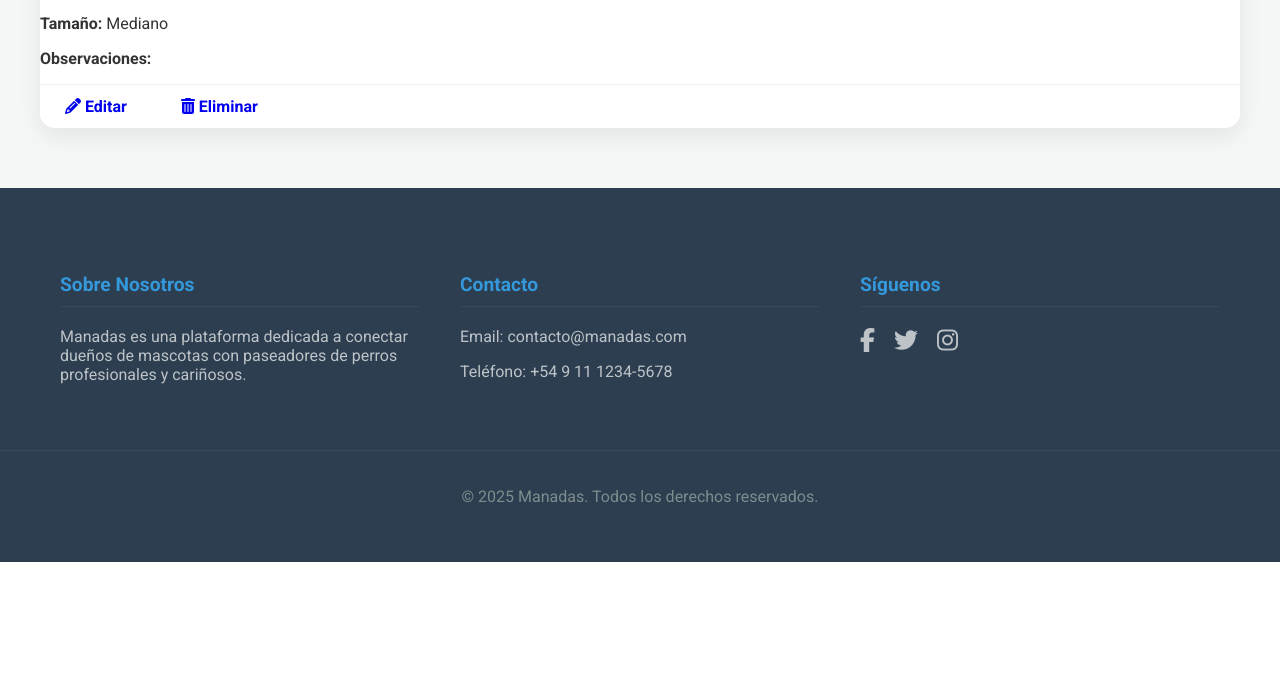
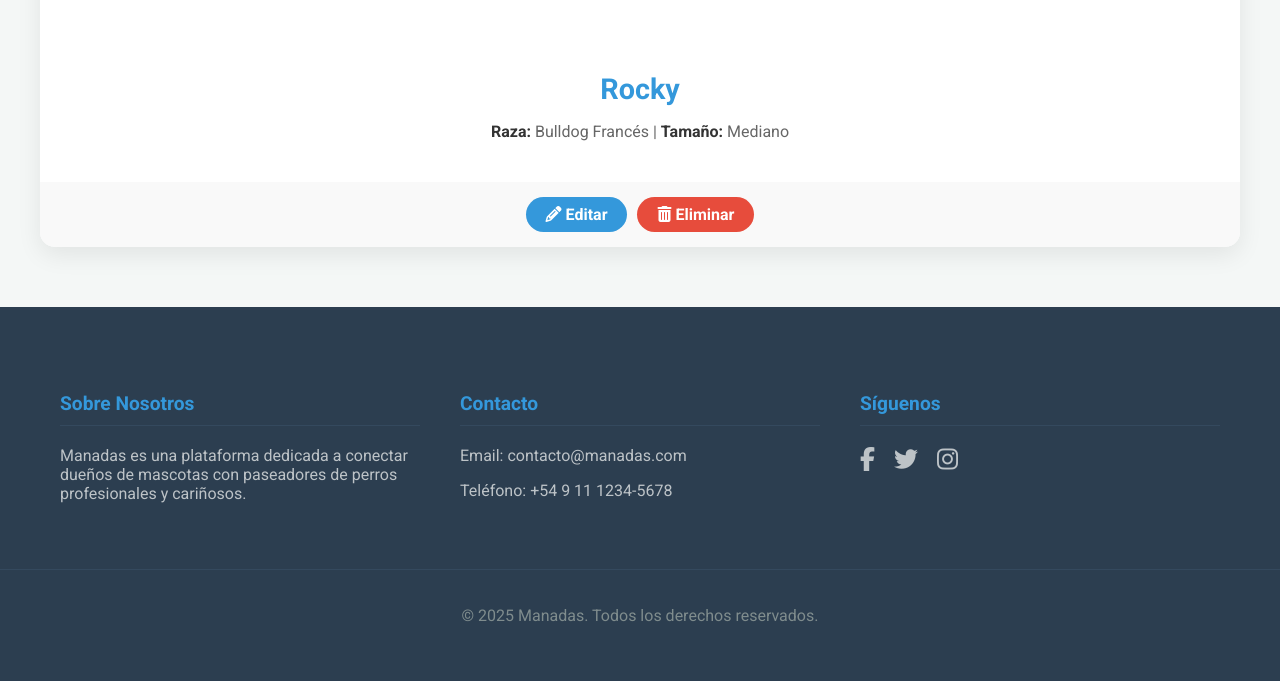
Before and after one commit to augusbarbieri/Grupo6, a PHP site: page /paginas/dueno/perfilUsuarioMisMascotas.php in a window 1280 px wide. Shown: the part 1546-2227 px from the top of the page. Before the commit the page ends 2108 px from the top, so only its background shows below. Run offline with PHP 8.4, Linux system fonts and the light colour scheme; the visitor is signed in with stand-in values (Sample User, id 1); data comes from the database, SQL or seed files in the repository; some libraries are stand-ins or nearby versions.

Commit message:
feat: Mejora el diseño de las tarjetas de mascotas
Se ha actualizado el estilo de las tarjetas de mascotas en la página "Mis Mascotas" para que tengan un aspecto más moderno y limpio, en línea con el diseño general de la aplicación.

- Se ha modificado `Assets/css/new-style.css` para aplicar nuevos estilos a la clase `.pet-card`, incluyendo una mejor tipografía, espaciado y botones rediseñados.
- Se ha actualizado `paginas/dueno/perfilUsuarioMisMascotas.php` para adaptar la estructura del HTML a los nuevos estilos.

```diff
--- a/Assets/css/new-style.css
+++ b/Assets/css/new-style.css
@@ -350,6 +350,7 @@ body {
     height: 100%;
     display: flex;
     flex-direction: column;
+    overflow: hidden; /* Asegura que la imagen respete los bordes redondeados */
 }
 
 .pet-card:hover {
@@ -358,19 +359,66 @@ body {
 }
 
 .pet-card .card-img-top {
-    border-radius: 15px 15px 0 0;
     height: 200px;
     object-fit: cover;
+    width: 100%;
 }
 
 .pet-card .card-body {
-    flex-grow: 1; /* Asegura que el cuerpo de la tarjeta ocupe el espacio disponible */
+    flex-grow: 1;
+    padding: 25px;
+    text-align: center;
+}
+
+.pet-card .card-title {
+    font-size: 1.8em;
+    font-weight: 700;
+    color: #3498DB;
+    margin-bottom: 15px;
+}
+
+.pet-card .card-text {
+    color: #666;
+    margin-bottom: 8px;
+}
+
+.pet-card .card-text strong {
+    color: #333;
 }
 
 .pet-card .card-footer {
-    background-color: #fff;
-    border-top: 1px solid #f0f0f0;
-    border-radius: 0 0 15px 15px;
+    background-color: #f9f9f9;
+    border-top: none;
+    padding: 15px 25px;
+    display: flex;
+    justify-content: center;
+    gap: 10px;
+}
+
+.pet-card .card-footer .btn {
+    border-radius: 25px;
+    font-weight: bold;
+    padding: 8px 20px;
+    border: none;
+    color: white; /* Texto blanco para ambos botones */
+}
+
+.pet-card .card-footer .btn-outline-primary {
+    background-color: #3498DB;
+}
+
+.pet-card .card-footer .btn-outline-primary:hover {
+    background-color: #2874A6;
+    color: white;
+}
+
+.pet-card .card-footer .btn-outline-danger {
+    background-color: #E74C3C;
+}
+
+.pet-card .card-footer .btn-outline-danger:hover {
+    background-color: #C0392B;
+    color: white;
 }
 
 /* Tablas */
--- a/paginas/dueno/perfilUsuarioMisMascotas.php
+++ b/paginas/dueno/perfilUsuarioMisMascotas.php
@@ -54,15 +54,19 @@ include_once __DIR__ . '/../../componentes/header.php';
                         <img src="<?php echo BASE_URL; ?>Assets/img/mascotas/<?php echo !empty($mascota['img']) ? htmlspecialchars($mascota['img']) : 'default.png'; ?>" class="card-img-top" alt="Foto de <?php echo htmlspecialchars($mascota['nombre']); ?>">
                         <div class="card-body">
                             <h5 class="card-title"><?php echo htmlspecialchars($mascota['nombre']); ?></h5>
-                            <p class="card-text"><strong>Raza:</strong> <?php echo htmlspecialchars($mascota['raza']); ?></p>
-                            <p class="card-text"><strong>Tamaño:</strong> <?php echo ucfirst(htmlspecialchars($mascota['tamano'])); ?></p>
-                            <p class="card-text"><strong>Observaciones:</strong> <?php echo htmlspecialchars($mascota['observaciones']); ?></p>
+                            <p class="card-text">
+                                <strong>Raza:</strong> <?php echo htmlspecialchars($mascota['raza']); ?> |
+                                <strong>Tamaño:</strong> <?php echo ucfirst(htmlspecialchars($mascota['tamano'])); ?>
+                            </p>
+                            <p class="card-text">
+                                <small><?php echo htmlspecialchars($mascota['observaciones']); ?></small>
+                            </p>
                         </div>
-                        <div class="card-footer d-flex justify-content-end gap-2">
-                            <a href="editarMascota.php?id=<?php echo $mascota['id_mascota']; ?>" class="btn btn-sm btn-outline-primary">
+                        <div class="card-footer">
+                            <a href="editarMascota.php?id=<?php echo $mascota['id_mascota']; ?>" class="btn btn-outline-primary">
                                 <i class="fas fa-pencil-alt"></i> Editar
                             </a>
-                            <a href="eliminarMascota.php?id=<?php echo $mascota['id_mascota']; ?>" class="btn btn-sm btn-outline-danger" onclick="return confirm('¿Estás seguro de que quieres eliminar a <?php echo htmlspecialchars($mascota['nombre']); ?>?');">
+                            <a href="eliminarMascota.php?id=<?php echo $mascota['id_mascota']; ?>" class="btn btn-outline-danger" onclick="return confirm('¿Estás seguro de que quieres eliminar a <?php echo htmlspecialchars($mascota['nombre']); ?>?');">
                                 <i class="fas fa-trash-alt"></i> Eliminar
                             </a>
                         </div>
```
